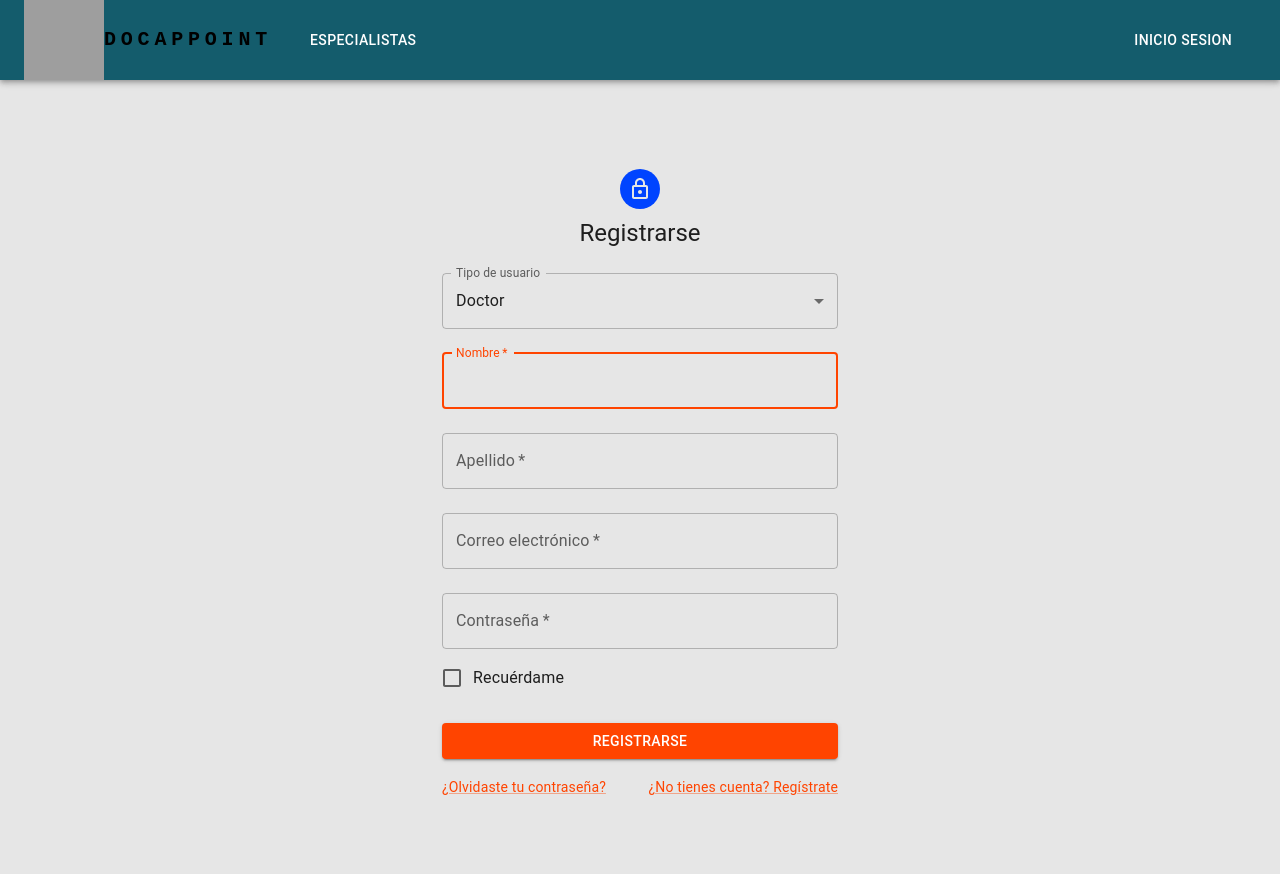
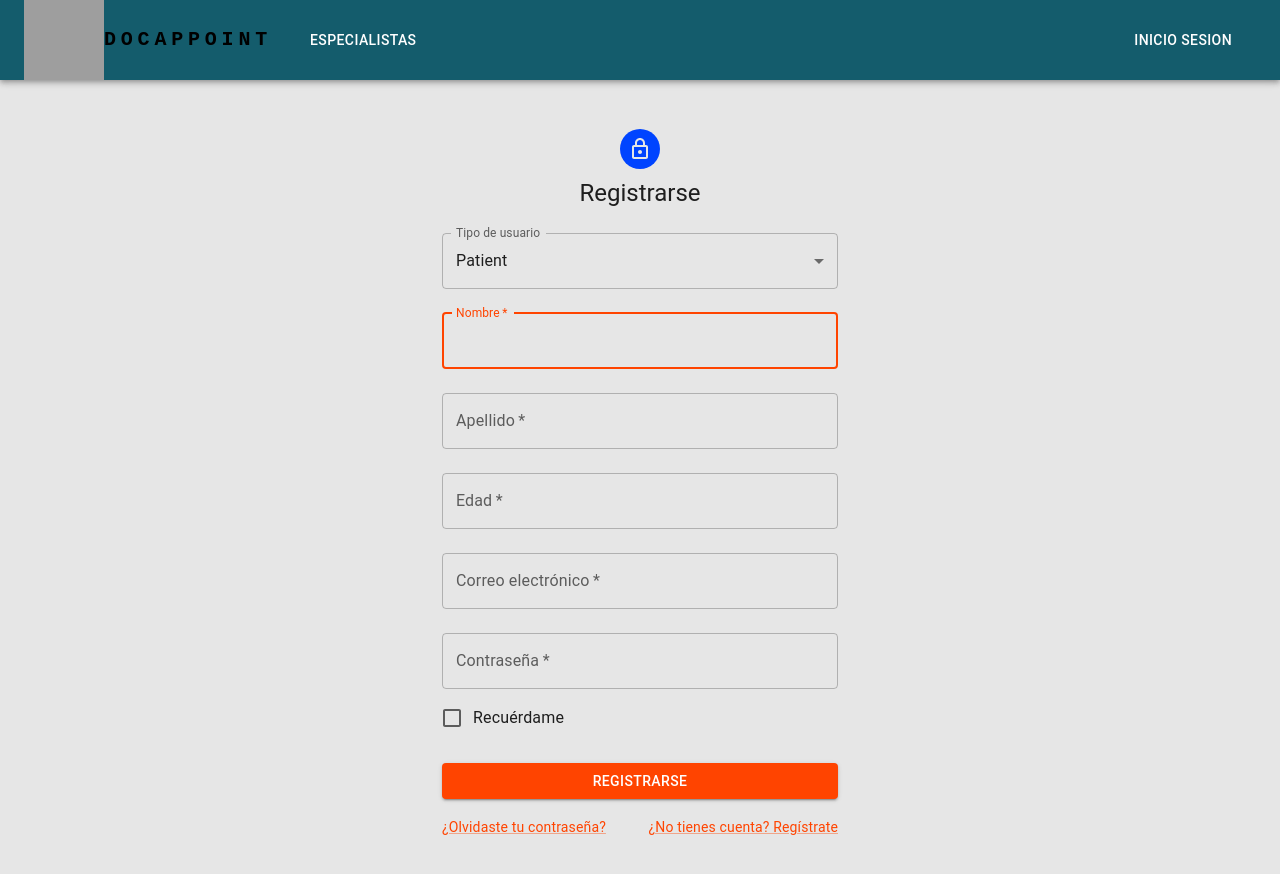
Before and after one commit to aleli-b/docca-front, a React app: page /register in a window 1280 px wide. Shown: the top 874 px of the page. Built offline with nearby package versions, Linux system fonts and the light colour scheme; no server answers; grey boxes are pictures that could not be loaded; the HTML template or start-up script is replaced by a standard one.

Commit message:
terminado registro

```diff
--- a/src/components/RegisterForm/RegisterForm.jsx
+++ b/src/components/RegisterForm/RegisterForm.jsx
@@ -13,22 +13,32 @@ import Typography from '@mui/material/Typography';
 import Container from '@mui/material/Container';
 import { useAuth } from '../context/AuthContext';
 import { MenuItem } from '@mui/material';
+import { useNavigate } from 'react-router-dom';
 
 export const RegisterForm = () => {
     const [firstName, setFirstName] = React.useState('');
     const [lastName, setLastName] = React.useState('');
+    const [age, setAge] = React.useState('');
     const [email, setEmail] = React.useState('');
     const [password, setPassword] = React.useState('');
-    const [userType, setUserType] = React.useState('doctor');
+    const [userType, setUserType] = React.useState('patient');
     const [emailError, setEmailError] = React.useState(false);
     const [passwordError, setPasswordError] = React.useState(false);
+    const [ageError, setAgeError] = React.useState(false);
 
     const auth = useAuth();
+    const navigate = useNavigate();
 
     const validateEmail = (value) => {
         const emailRegex = /.+@.+\..+/;
         setEmail(value);
         setEmailError(!emailRegex.test(value));
+    };
+
+    const validateAge = (value) => {
+        const ageRegex = /^[0-9]+$/;
+        setAge(value);
+        setAgeError(!ageRegex.test(value));
     };
 
     const validatePassword = (value) => {
@@ -45,18 +55,19 @@ export const RegisterForm = () => {
         if (!emailError && !passwordError) {
             const formData = new FormData(event.currentTarget);
             const data = {
-                firstName: formData.get('firstName'),
+                name: formData.get('firstName'),
                 lastName: formData.get('lastName'),
+                age: formData.get('age'),
                 email: formData.get('email'),
                 password: formData.get('password'),
                 userType: formData.get('userType'),
             };
-            auth.register(data); // Reemplaza `login` con la función de registro adecuada
+            auth.register(data)
         }
     };
 
     return (
-        <Container component="main" maxWidth="xs" sx={{ minHeight: '100dvh', display: 'flex', alignItems: 'center'}}>
+        <Container component="main" maxWidth="xs" sx={{ minHeight: '100dvh', display: 'flex', alignItems: 'center' }}>
             <CssBaseline />
             <Box
                 sx={{
@@ -81,9 +92,9 @@ export const RegisterForm = () => {
                         onChange={handleUserTypeChange}
                         margin="normal"
                     >
+                        <MenuItem value="patient">Patient</MenuItem>
                         <MenuItem value="doctor">Doctor</MenuItem>
-                        <MenuItem value="paciente">Paciente</MenuItem>
-                        <MenuItem value="laboratorio">Laboratorio</MenuItem>
+                        <MenuItem value="lab">Lab</MenuItem>
                     </TextField>
                     <TextField
                         onChange={(e) => setFirstName(e.target.value)}
@@ -107,6 +118,19 @@ export const RegisterForm = () => {
                         label="Apellido"
                         name="lastName"
                         autoComplete="family-name"
+                    />
+                    <TextField
+                        onChange={(e) => validateAge(e.target.value)}
+                        value={age}
+                        margin="normal"
+                        required
+                        fullWidth
+                        id="age"
+                        label="Edad"
+                        name="age"
+                        autoComplete="family-name"
+                        error={ageError}
+                        helperText={ageError ? 'Edad inválida' : ''}
                     />
                     <TextField
                         onChange={(e) => validateEmail(e.target.value)}
--- a/src/components/context/AuthContext.jsx
+++ b/src/components/context/AuthContext.jsx
@@ -11,6 +11,16 @@ export const AuthProvider = ({ children }) => {
     const navigate = useNavigate();
 
     const svHost = import.meta.env.VITE_HOST;
+
+    const register = async (data) => {
+        try {
+            await axios.post(`${svHost}/users`, data);
+            const loginData = {email: data.email, password: data.password};
+            login(loginData);
+        } catch (error) {
+            if (error.tokenInvalid) logout()
+        }
+    }
 
     const login = async (data) => {
         try {
@@ -35,6 +45,7 @@ export const AuthProvider = ({ children }) => {
     }
 
     const auth = {
+        register,
         login,
         logout,
         user,
--- a/src/layout/Header/Header.jsx
+++ b/src/layout/Header/Header.jsx
@@ -115,7 +115,7 @@ export const Header = () => {
                         variant="h5"
                         noWrap
                         component="a"
-                        href=""
+                        href="/"
                         sx={{
                             mr: 2,
                             display: { xs: 'flex', md: 'none' },
--- a/src/pages/Home/Home.jsx
+++ b/src/pages/Home/Home.jsx
@@ -40,9 +40,11 @@ export const Home = () => {
               Tu bienestar es nuestra solución
             </Typography>
             <Box>
-              <Button sx={{ gap: 2, backgroundColor: '#82BF45', '&:hover': { backgroundColor: '#037F8C' } }} variant="contained" href="/especialistas">
+            <Link href="/especialistas">
+              <Button sx={{ gap: 2, backgroundColor: '#82BF45', '&:hover': { backgroundColor: '#037F8C' } }} variant="contained" >
                 Encuentra a tu especialista <ArrowForwardIcon />
               </Button>
+            </Link>
             </Box>
             <Box sx={{ display: 'flex', gap: 2 }}>
               <Link sx={{ gap: 2, color: 'black' }} href='#' underline='hover'>
```
